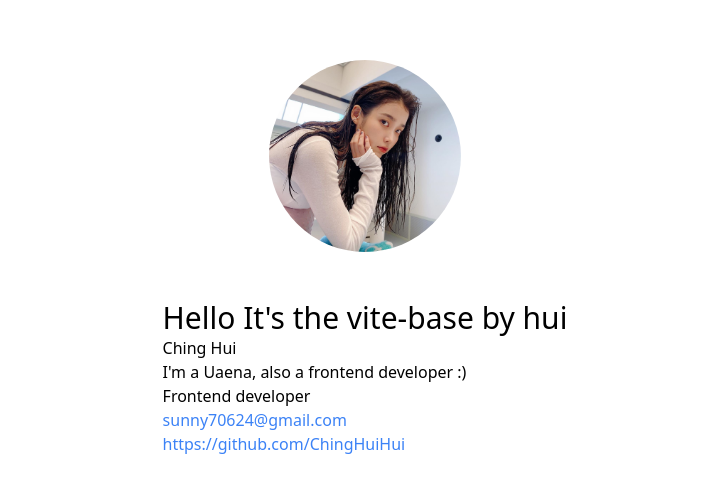
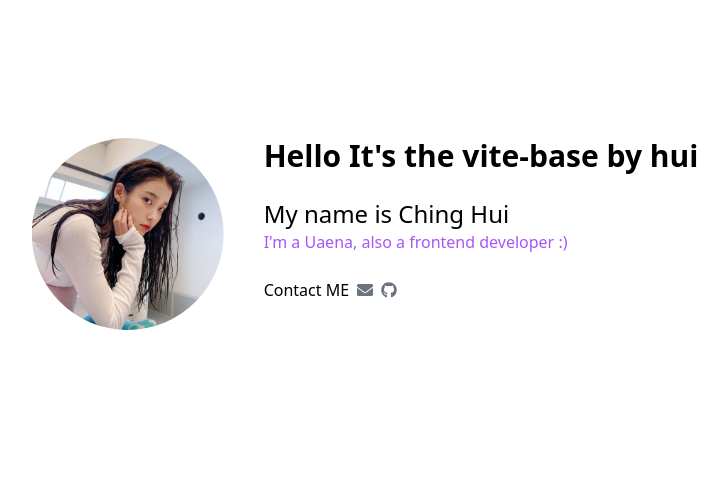
Before and after one commit to ChingHuiHui/hui-vite-base, a Vue app: page / in a window 1280 px wide. Shown: the part 142-634 px from the top of the page, without its empty margins (275-1003 px from the left). Built offline with nearby package versions, Linux system fonts and the light colour scheme.

Commit message:
modify the HelloWorld component

```diff
--- a/src/components/HelloWorld.vue
+++ b/src/components/HelloWorld.vue
@@ -1,22 +1,29 @@
 <template>
-  <div>
+  <div class="lg:flex lg:space-x-10">
     <img class="mx-auto mb-12" src="@/assets/images/IU.jpg" alt="" />
-    <h1 class="text-3xl">{{ msg }}</h1>
-    <h2>{{ name }}</h2>
-    <p>{{ description }}</p>
-    <p>{{ position }}</p>
-    <div class="flex flex-col">
-      <a :href="`mailto:${email}`" class="text-blue-500" target="_blank">
-        {{ email }}
-      </a>
-      <a :href="github" class="text-blue-500" target="_blank">{{ github }}</a>
-    </div>
+    <section>
+      <h1 class="font-bold text-xl mb-4 lg:text-3xl lg:mb-6">{{ msg }}</h1>
+      <div class="mb-4 lg:mb-6">
+        <h2 class="font-medium text-lg lg:text-2xl">My name is {{ name }}</h2>
+        <p class="text-purple-500">{{ description }}</p>
+      </div>
+      <div class="flex space-x-2">
+        <p>Contact ME</p>
+        <a :href="`mailto:${email}`" target="_blank">
+          <hui-icon icon="envelope" />
+        </a>
+        <a :href="github" target="_blank">
+          <hui-icon pack="fab" icon="github" />
+        </a>
+      </div>
+    </section>
   </div>
 </template>
 
 <script setup lang="ts">
   import { useUserStore } from '@/stores/user'
   import { storeToRefs } from 'pinia'
+  import HuiIcon from './HuiIcon.vue'
 
   defineProps<{ msg: string }>()
 
@@ -32,4 +39,8 @@
 
     clip-path: circle(50%);
   }
+
+  a {
+    @apply text-gray-500;
+  }
 </style>
```
